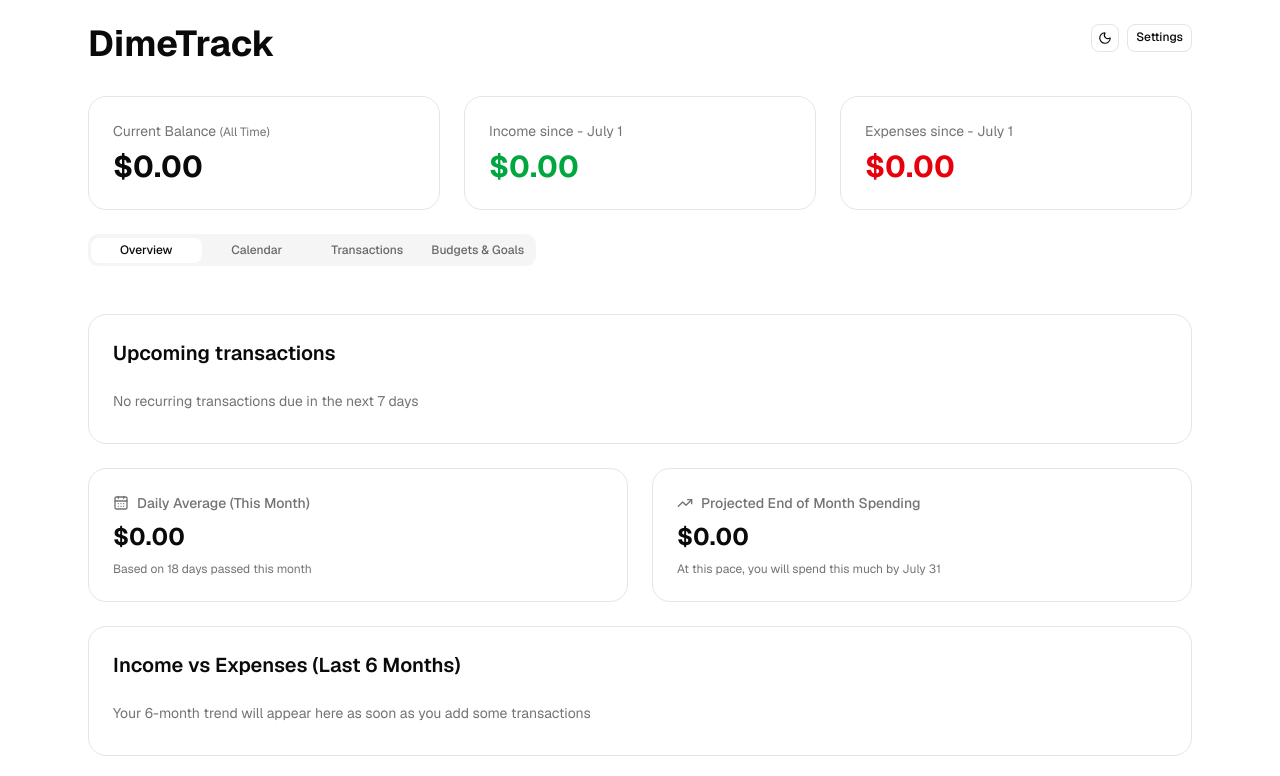
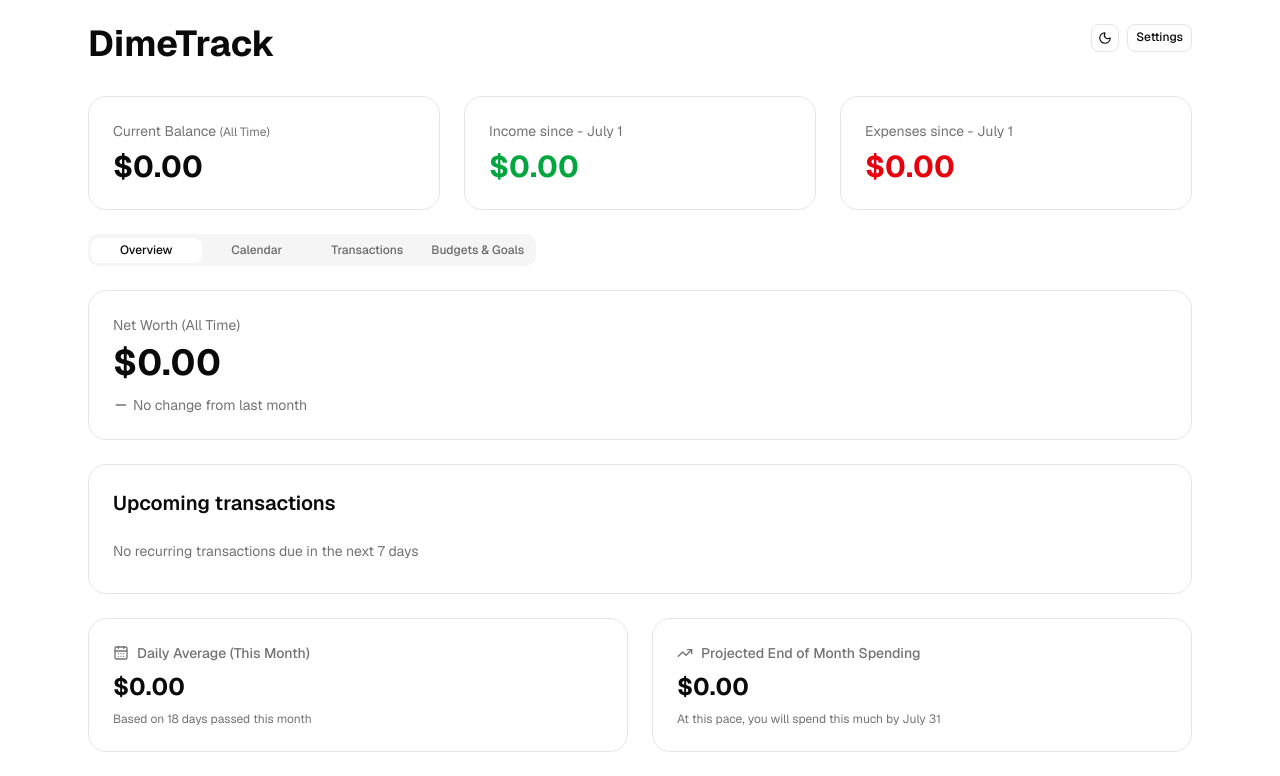
Before and after one commit to d3monas/DimeTrack, a Next.js app: page /app in a window 1280 px wide. Shown: the top 776 px of the page. Built offline with nearby package versions, Linux system fonts and the light colour scheme.

Commit message:
feat: add networth to overview tab

```diff
--- a/app/app/page.tsx
+++ b/app/app/page.tsx
@@ -695,6 +695,8 @@ export default function Home() {
 
           {/* Overview tab */}
           <TabsContent value="overview" className="space-y-6 mt-4">
+            {/* networth */}
+            <NetWorth currentBalance={balance} previousBalance={prevBalance} currencySymbol={currencySymbol} />
             {/* upcoming recurring transactions */}
             <UpcomingTransactions recurring={recurring} currencySymbol={currencySymbol} />
             {/* smart stats */}
```
